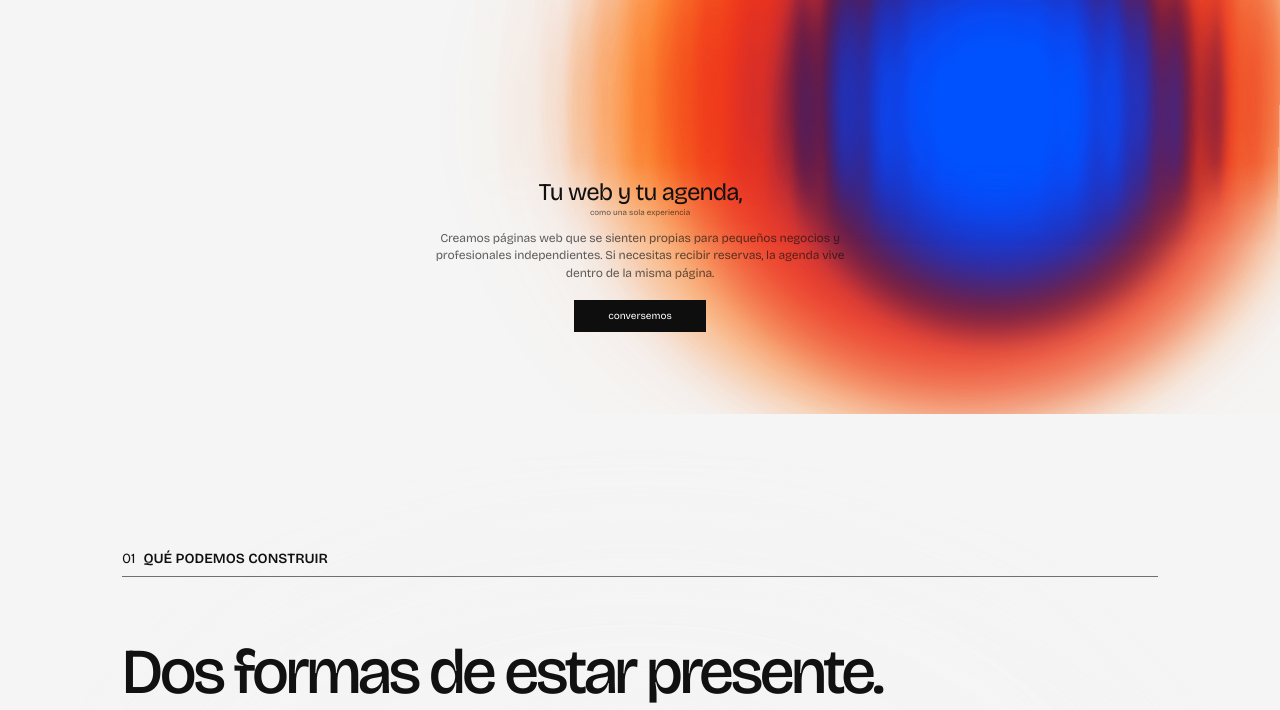
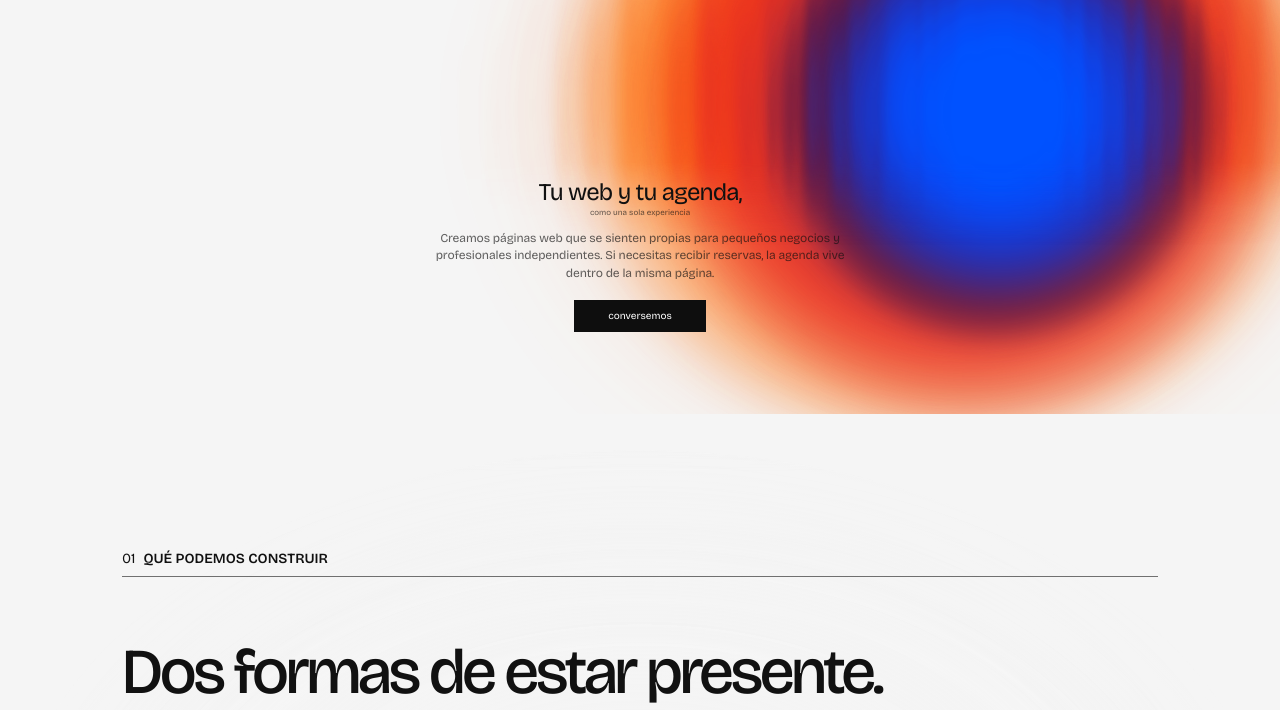
Before and after one commit to Valethya/atmosfera, a website built with Vite: page index.html in a window 1280 px wide. Shown: the part 386-1096 px from the top of the page. Built offline with nearby package versions, Linux system fonts and the light colour scheme.

Commit message:
fix: apply optical displacement on animated layers for Safari

```diff
--- a/src/refraction-experiment.css
+++ b/src/refraction-experiment.css
@@ -133,9 +133,40 @@
   width: 100vw;
   height: 100svh;
   overflow: hidden;
-  filter: url(#optical-displacement);
-  transform: translateZ(0);
-  backface-visibility: hidden;
+  filter: none;
+  -webkit-filter: none;
+  backface-visibility: visible;
+}
+
+/*
+ * Safari/WebKit puede omitir un filtro SVG aplicado a un padre mientras sus
+ * hijos están cambiando de transform continuamente. En la capa óptica los
+ * cuatro círculos sí se transforman cada frame, por lo que aplicamos la
+ * refracción directamente sobre cada elemento animado. Así mantenemos el blur
+ * original y después ejecutamos el mismo displacement map.
+ */
+.optical-field .field-layer {
+  will-change: transform, opacity, filter;
+}
+
+.optical-field .field-halo {
+  filter: blur(32px) url(#optical-displacement);
+  -webkit-filter: blur(32px) url(#optical-displacement);
+}
+
+.optical-field .field-orange {
+  filter: blur(20px) url(#optical-displacement);
+  -webkit-filter: blur(20px) url(#optical-displacement);
+}
+
+.optical-field .field-red {
+  filter: blur(19px) url(#optical-displacement);
+  -webkit-filter: blur(19px) url(#optical-displacement);
+}
+
+.optical-field .field-blue {
+  filter: blur(17px) url(#optical-displacement);
+  -webkit-filter: blur(17px) url(#optical-displacement);
 }
 
 .refraction-bridge {
```
